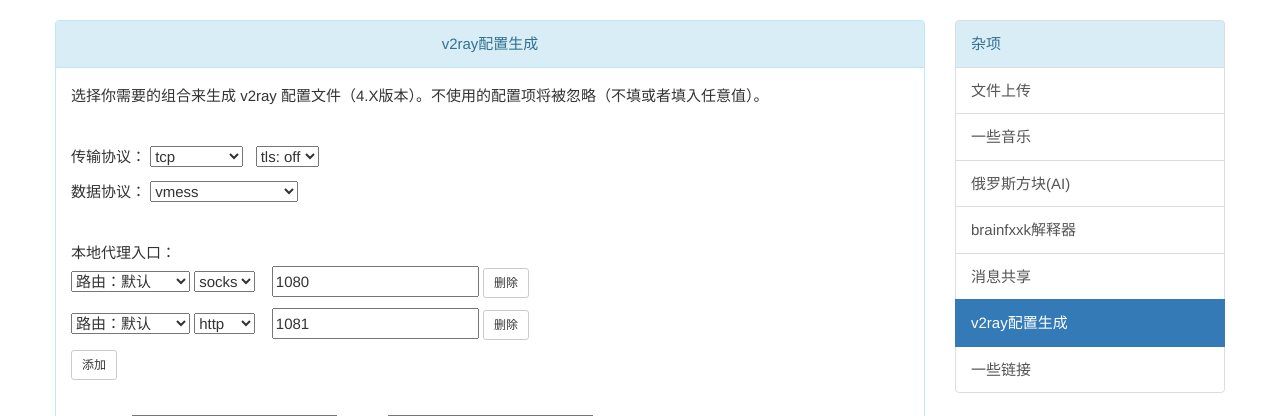
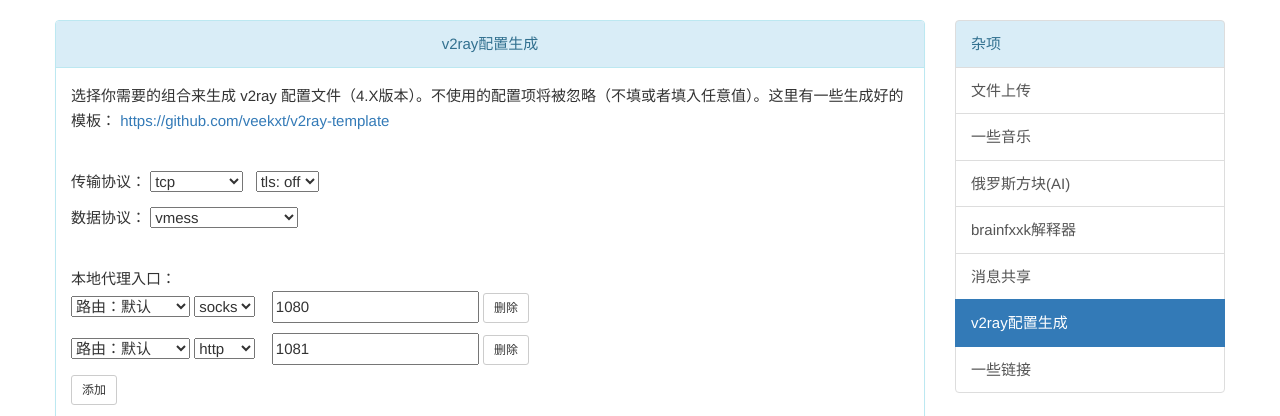
Before and after one commit to veekxt/my_site, a Flask app: page /utils/v2ray_gen in a window 1280 px wide. Shown: the part 52-468 px from the top of the page. Run offline with Flask 2, Linux system fonts and the light colour scheme; parts of the project's set-up code (start-up, migrations or seed data) failed here and were passed over; some libraries are stand-ins or nearby versions.

Commit message:
some promto

```diff
--- a/templates/v2ray_gen.html
+++ b/templates/v2ray_gen.html
@@ -6,7 +6,8 @@
 
 {% block utilutil_id_main %}
 
-    <p>选择你需要的组合来生成 v2ray 配置文件（4.X版本）。不使用的配置项将被忽略（不填或者填入任意值）。</p>
+    <p>选择你需要的组合来生成 v2ray 配置文件（4.X版本）。不使用的配置项将被忽略（不填或者填入任意值）。这里有一些生成好的模板：
+        <a target="_blank" href="https://github.com/veekxt/v2ray-template">https://github.com/veekxt/v2ray-template</a></p>
     <br />
     <p> 传输协议：
         <select autocomplete="off" id="trans_proto">
```
